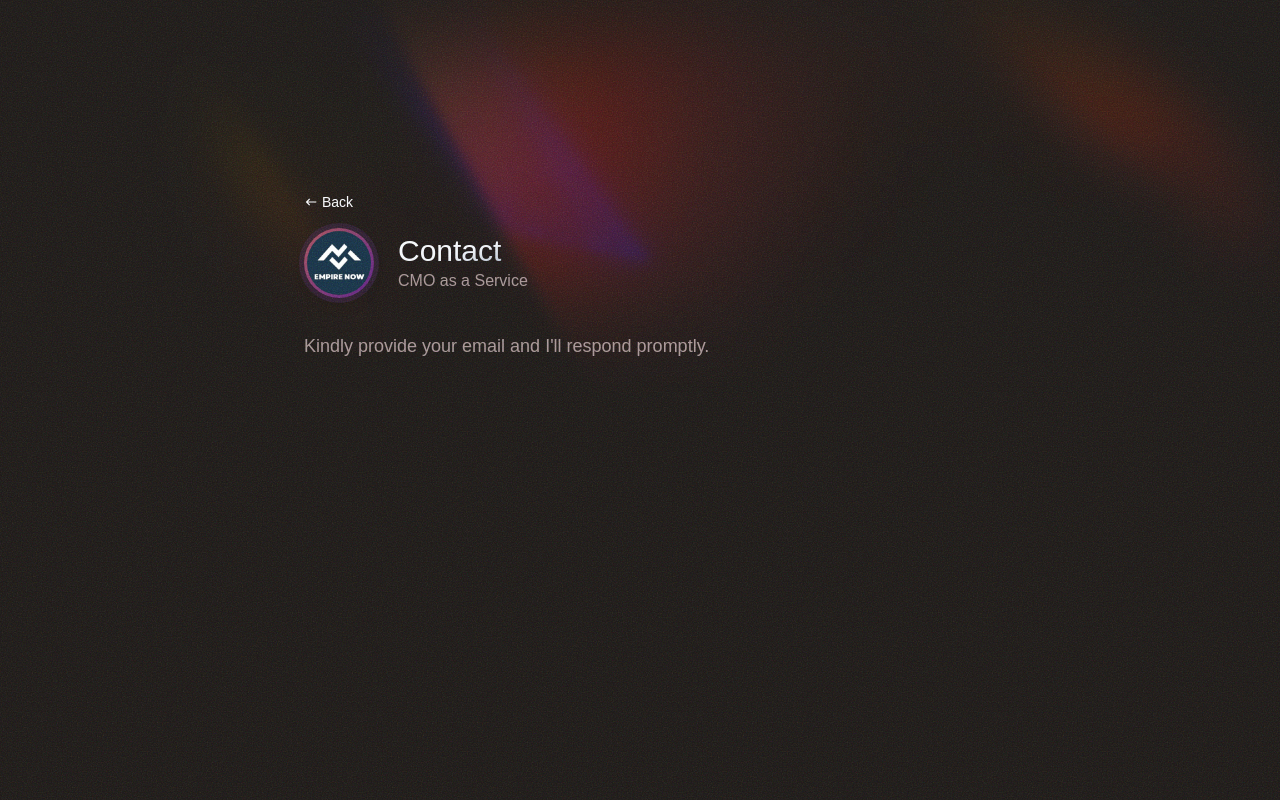
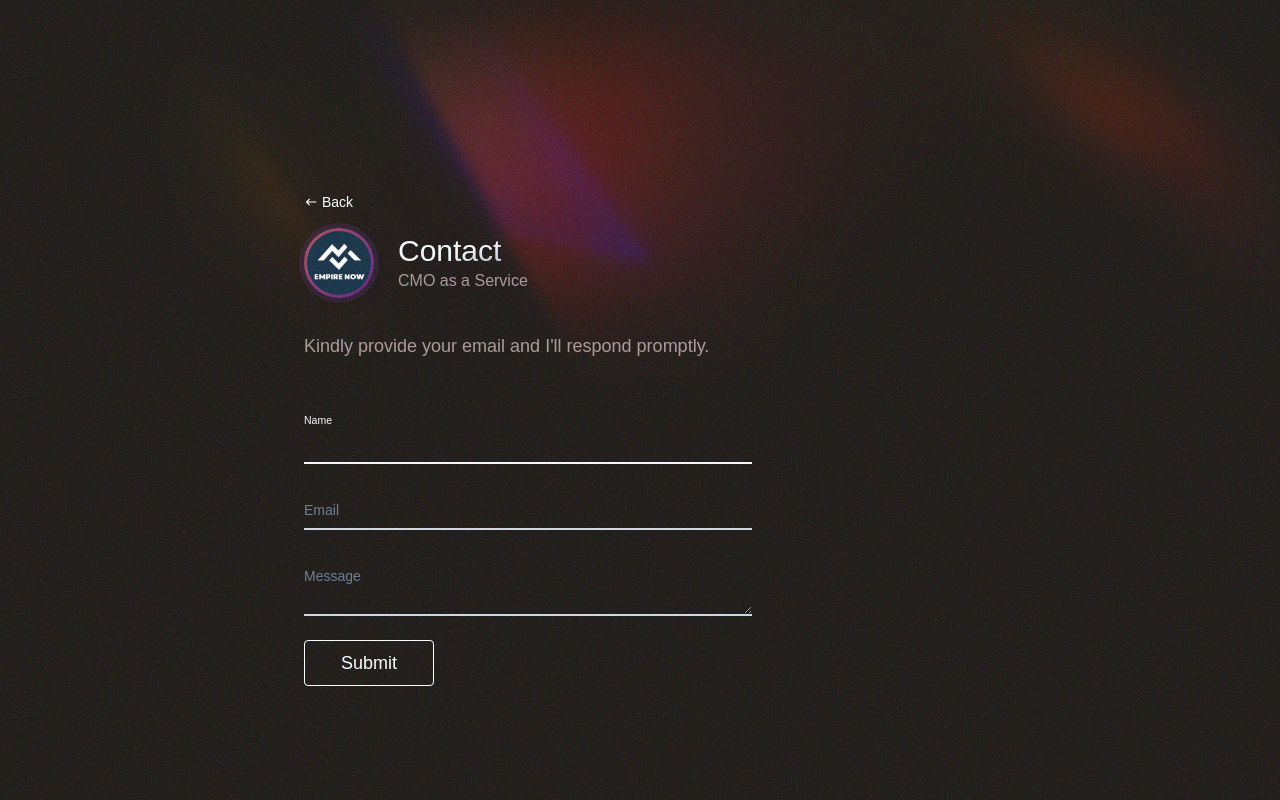
Before and after one commit to GrowEmpireNow/portfolio, a Next.js app: page /contact in a window 1280 px wide. Built offline with nearby package versions, Linux system fonts and the light colour scheme; a web font is replaced by a local one.

Commit message:
adding form

```diff
--- a/components/contact/Form.tsx
+++ b/components/contact/Form.tsx
@@ -1,23 +1,23 @@
-import { useState } from 'react';
+import { useEffect, useState } from 'react';
 import { useForm, SubmitHandler } from 'react-hook-form';
 import { yupResolver } from '@hookform/resolvers/yup';
 import emailjs from '@emailjs/browser';
 import * as yup from 'yup';
+import Container from '../Container';
 
 const emailRegExp = /^\S+@\S+\.\S+$/;
 
-type Inputs = {
-  reply_to: string;
-  // process: string;
-};
+type Inputs = { name: string; email: string; message: string };
 
 const schema = yup
   .object({
-    reply_to: yup
+    name: yup.string().required('Please fill your name'),
+    email: yup
       .string()
       .email('Email must be a valid email')
       .matches(emailRegExp, 'Email is not valid')
       .required('Email is required'),
+    message: yup.string().required('How can I help?'),
   })
   .required();
 
@@ -26,10 +26,15 @@ const Form = () => {
   const {
     register,
     handleSubmit,
+    setFocus,
     formState: { errors },
   } = useForm<Inputs>({
     resolver: yupResolver(schema),
   });
+
+  useEffect(() => {
+    setFocus('name');
+  }, [setFocus]);
 
   const onSubmit: SubmitHandler<Inputs> = (data) => {
     try {
@@ -49,7 +54,8 @@ const Form = () => {
   };
 
   return (
-    <>
+    <section>
+      <Container>
         {success ? (
           <div className='flex flex-col gap-3 mx-auto container justify-center items-center mt-16'>
             <h2 className='font-medium text-xl'>Thank You!</h2>
@@ -58,26 +64,64 @@ const Form = () => {
         ) : (
           <form
             autoComplete='new-password'
-          className='w-full max-w-lg mx-auto mt-16 flex flex-col gap-4 items-start'
+            className='w-full mt-16'
             onSubmit={handleSubmit(onSubmit)}>
+            <div className='flex flex-col gap-6 max-w-md mb-6'>
+              {/* name */}
               <div className='relative z-0 w-full'>
                 <input
                   autoComplete='off'
                   className='block py-2.5 px-0 w-full text-sm text-slate-50 bg-transparent border-0 border-b-2 border-slate-300 appearance-none dark:text-white dark:border-slate-600 dark:focus:border-slate-500 focus:outline-none focus:ring-0 focus:border-slate-100 peer'
                   placeholder=' '
-              {...register('reply_to')}
+                  {...register('name')}
+                />
+                <label
+                  htmlFor='name'
+                  className='absolute text-sm text-slate-500 dark:text-slate-400 duration-300 transform -translate-y-6 scale-75 top-3 -z-10 origin-[0] peer-focus:left-0 peer-focus:text-slate-100 peer-focus:dark:text-slate-200 peer-placeholder-shown:scale-100 peer-placeholder-shown:translate-y-0 peer-focus:scale-75 peer-focus:-translate-y-6'>
+                  Name
+                </label>
+                {errors.name && (
+                  <p className='text-red-500 text-xs mt-2'>
+                    {errors.name?.message}
+                  </p>
+                )}
+              </div>
+              {/* email */}
+              <div className='relative z-0 w-full'>
+                <input
+                  autoComplete='off'
+                  className='block py-2.5 px-0 w-full text-sm text-slate-50 bg-transparent border-0 border-b-2 border-slate-300 appearance-none dark:text-white dark:border-slate-600 dark:focus:border-slate-500 focus:outline-none focus:ring-0 focus:border-slate-100 peer'
+                  placeholder=' '
+                  {...register('email')}
                 />
                 <label
                   htmlFor='email'
                   className='absolute text-sm text-slate-500 dark:text-slate-400 duration-300 transform -translate-y-6 scale-75 top-3 -z-10 origin-[0] peer-focus:left-0 peer-focus:text-slate-100 peer-focus:dark:text-slate-200 peer-placeholder-shown:scale-100 peer-placeholder-shown:translate-y-0 peer-focus:scale-75 peer-focus:-translate-y-6'>
                   Email
                 </label>
-            {errors.reply_to && (
+                {errors.email && (
                   <p className='text-red-500 text-xs mt-2'>
-                {errors.reply_to?.message}
+                    {errors.email?.message}
                   </p>
                 )}
               </div>
+              {/* message */}
+              <div className='relative z-0 w-full'>
+                <textarea
+                  autoComplete='off'
+                  id='message'
+                  className='block py-2.5 px-0 w-full text-sm text-slate-50 bg-transparent border-0 border-b-2 border-slate-300 appearance-none dark:text-white dark:border-slate-600 dark:focus:border-slate-500 focus:outline-none focus:ring-0 focus:border-slate-100 peer'
+                  {...register('message')}
+                  placeholder=' '
+                />
+                <label
+                  htmlFor='message'
+                  className='absolute text-sm text-slate-500 dark:text-slate-400 duration-300 transform -translate-y-6 scale-75 top-3 -z-10 origin-[0] peer-focus:left-0 peer-focus:text-slate-100 peer-focus:dark:text-slate-200 peer-placeholder-shown:scale-100 peer-placeholder-shown:translate-y-0 peer-focus:scale-75 peer-focus:-translate-y-6'>
+                  Message
+                </label>
+              </div>
+            </div>
+
             <button
               className='px-9 py-2 border border-slate-50 text-lg font-medium rounded transition duration-500 hover:bg-purple-700 hover:border-purple-700'
               type='submit'>
@@ -85,7 +129,8 @@ const Form = () => {
             </button>
           </form>
         )}
-    </>
+      </Container>
+    </section>
   );
 };
 
--- a/pages/contact.tsx
+++ b/pages/contact.tsx
@@ -3,6 +3,7 @@ import Background from '@/components/Background';
 import Hero from '@/components/home/Hero';
 import Head from 'next/head';
 import BackButton from '@/components/BackButton';
+import Form from '@/components/contact/Form';
 
 type contactProps = {};
 
@@ -18,6 +19,7 @@ const contact: FC<contactProps> = ({}) => {
       <main className='md:pt-48 pt-10 pb-20 px-5 py-20 min-h-screen relative'>
         <BackButton />
         <Hero title='Contact' isShowSM={false} isContact={true} />
+        <Form />
         <Background />
       </main>
     </>
```
Lines whose indentation alone changed are shown as unchanged.
